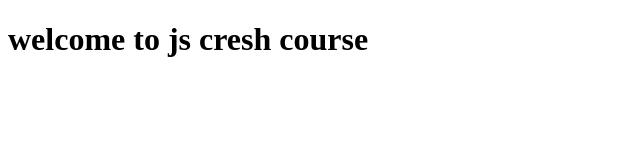
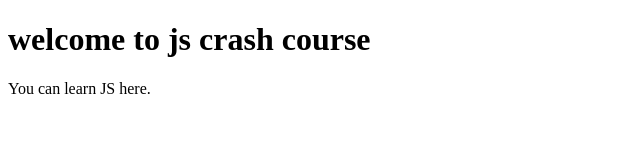
Before and after one commit to Noman-developer/first-the-print, a plain HTML site: page index.html in a window 1280 px wide. Shown: the whole page, without its empty margins (0-640 px from the left). Drawn offline with Linux system fonts and the light colour scheme.

Commit message:
Update index.html

```diff
--- a/index.html
+++ b/index.html
@@ -7,9 +7,9 @@
 </head>
 <body>
 
-<h1>welcome to js cresh course</h1>
+<h1>welcome to js crash course</h1>
+<p>You can learn JS here.</p>
 
-
-    <script src="./script.js"></script>
+    <script src="script.js"></script>
 </body>
 </html>
```
